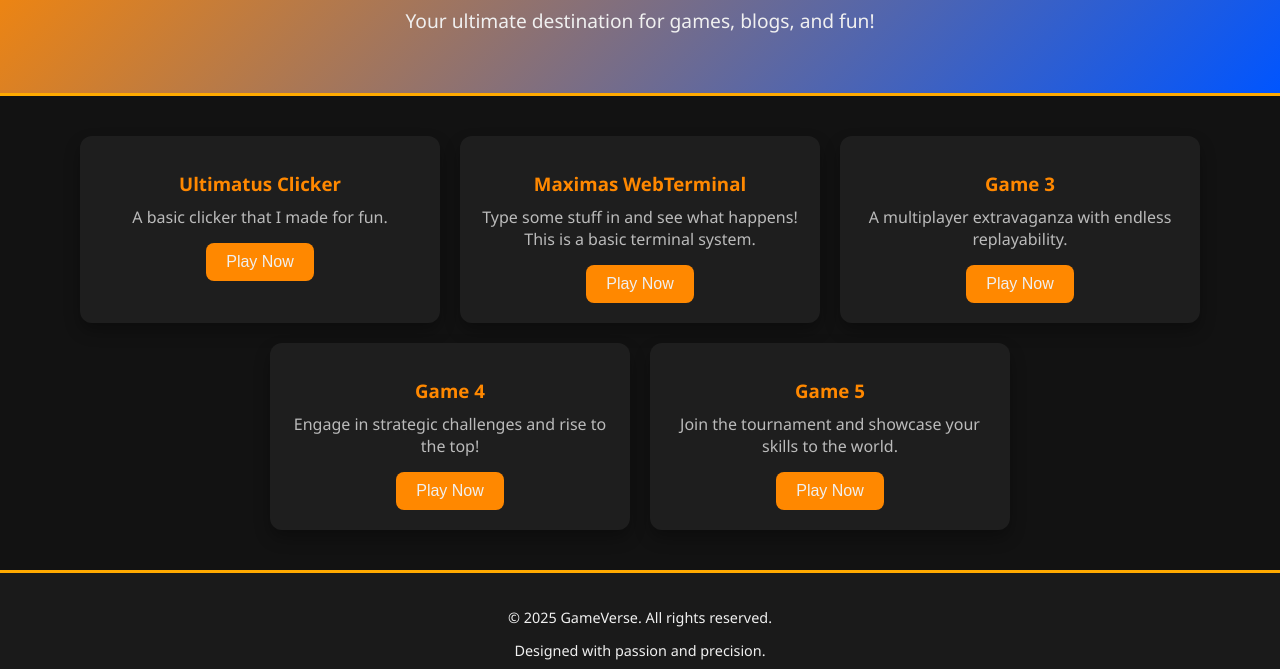
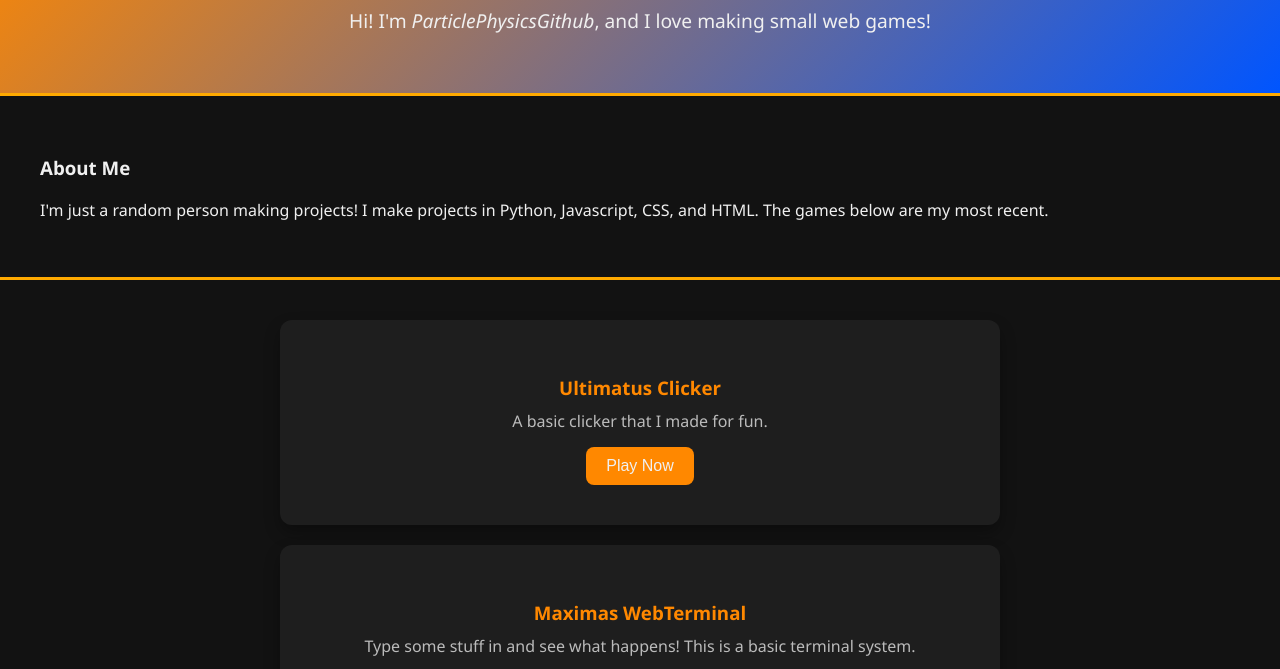
Before and after one commit to ParticlePhysicsGithub/particlephysicsgithub.github.io, a plain HTML site: page index.html in a window 1280 px wide. Shown: the part 108-777 px from the top of the page. Drawn offline with Linux system fonts and the light colour scheme.

Commit message:
Update index.html

```diff
--- a/index.html
+++ b/index.html
@@ -1,8 +1,8 @@
 <!DOCTYPE html>
 <html lang="en">
   <head>
-    <meta charset="UTF-8">
-    <meta name="viewport" content="width=device-width, initial-scale=1.0">
+    <meta charset="UTF-8" />
+    <meta name="viewport" content="width=device-width, initial-scale=1.0" />
     <title>GameVerse</title>
     <style>
       :root {
@@ -15,14 +15,18 @@
 
       body {
         margin: 0;
-            font-family: 'Segoe UI', Tahoma, Geneva, Verdana, sans-serif;
+        font-family: "Segoe UI", Tahoma, Geneva, Verdana, sans-serif;
         background-color: var(--dark-bg);
         color: var(--light-text);
         overflow-x: hidden;
       }
 
       header {
-            background: linear-gradient(135deg, var(--primary-orange), var(--primary-blue));
+        background: linear-gradient(
+          135deg,
+          var(--primary-orange),
+          var(--primary-blue)
+        );
         color: var(--light-text);
         padding: 40px 20px;
         text-align: center;
@@ -53,18 +57,23 @@
         background-color: #1e1e1e;
         border-radius: 12px;
         box-shadow: 0 8px 16px rgba(0, 0, 0, 0.3);
-            width: 320px;
-            padding: 20px;
+        width: 640px;
+        padding: 40px;
         text-align: center;
         position: relative;
         cursor: pointer;
+
         overflow: hidden;
         transition: transform 0.4s ease, background-color 0.3s ease;
       }
 
       .card:hover {
         transform: translateY(-10px) scale(1.02);
-            background: linear-gradient(135deg, var(--primary-orange), var(--primary-blue));
+        background: linear-gradient(
+          135deg,
+          var(--primary-orange),
+          var(--primary-blue)
+        );
       }
 
       .card h3 {
@@ -109,14 +118,35 @@
         color: var(--light-text);
         font-size: 0.9em;
       }
+
+      .abt {
+        gap: 20px;
+        padding: 40px 20px;
+        border-bottom: 3px solid var(--accent);
+      }
+      .abtme {
+        margin-left: 20px;
+      }
     </style>
   </head>
   <body>
     <header>
       <h1>GameVerse</h1>
-        <p>Your ultimate destination for games, blogs, and fun!</p>
+      <p>
+        Hi! I'm <i>ParticlePhysicsGithub</i>, and I love making small web games!
+      </p>
     </header>
+    <section class="abt">
+      <div class="abtme">
+        <h3>About Me</h3>
+        <p>
+          I'm just a random person making projects! I make projects in Python,
+          Javascript, CSS, and HTML. The games below are my most recent.
+        </p>
 
+
+      </div>
+    </section>
     <section class="content">
       <div class="card" onclick="window.location.href='ultimatus.html'">
         <h3>Ultimatus Clicker</h3>
@@ -126,7 +156,10 @@
 
       <div class="card" onclick="window.location.href='mxterminal.html'">
         <h3>Maximas WebTerminal</h3>
-            <p>Type some stuff in and see what happens! This is a basic terminal system.</p>
+        <p>
+          Type some stuff in and see what happens! This is a basic terminal
+          system.
+        </p>
         <button class="button">Play Now</button>
       </div>
 
@@ -150,8 +183,8 @@
     </section>
 
     <footer>
-        <p>&copy; 2025 GameVerse. All rights reserved.</p>
-        <p>Designed with passion and precision.</p>
+      <p>why did you look here?</p>
+      <p>ParticlePhysicsGithub 2024-2025</p>
     </footer>
   </body>
 </html>
```
Lines whose indentation alone changed are shown as unchanged.
